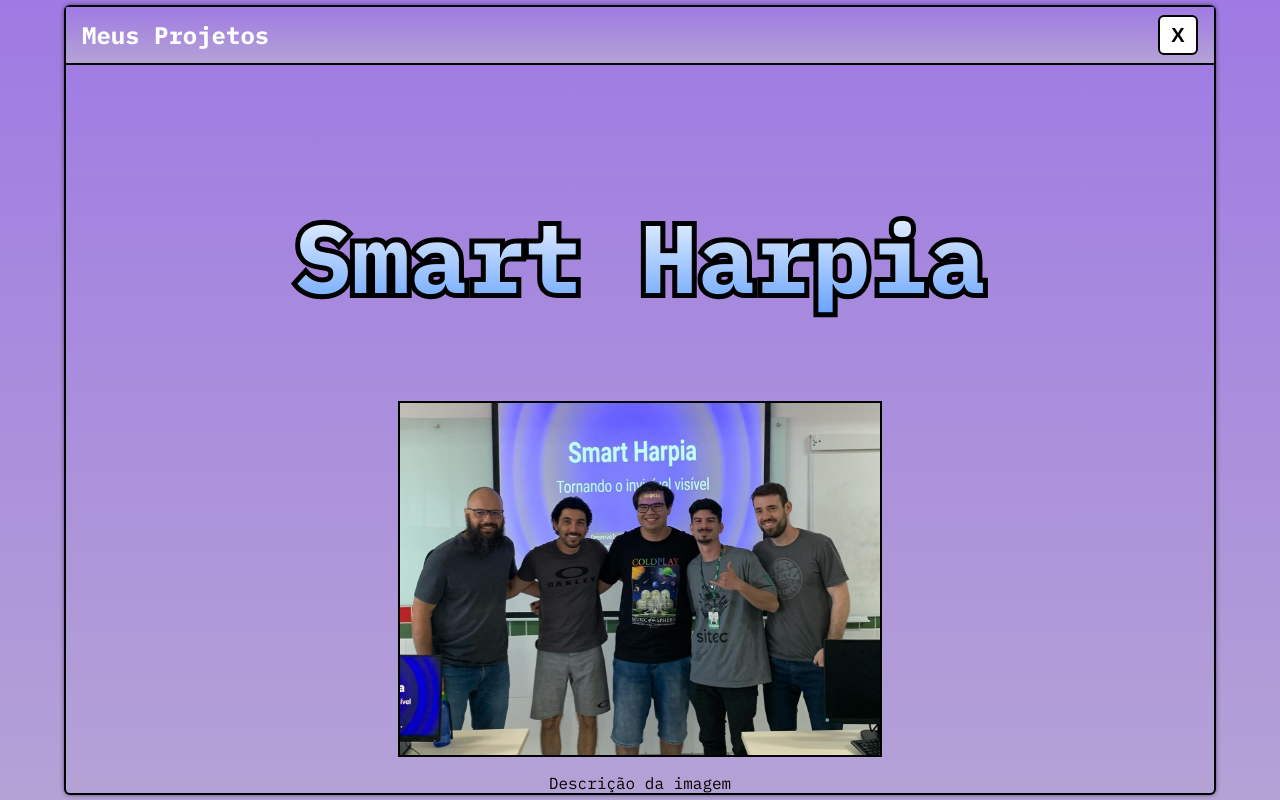
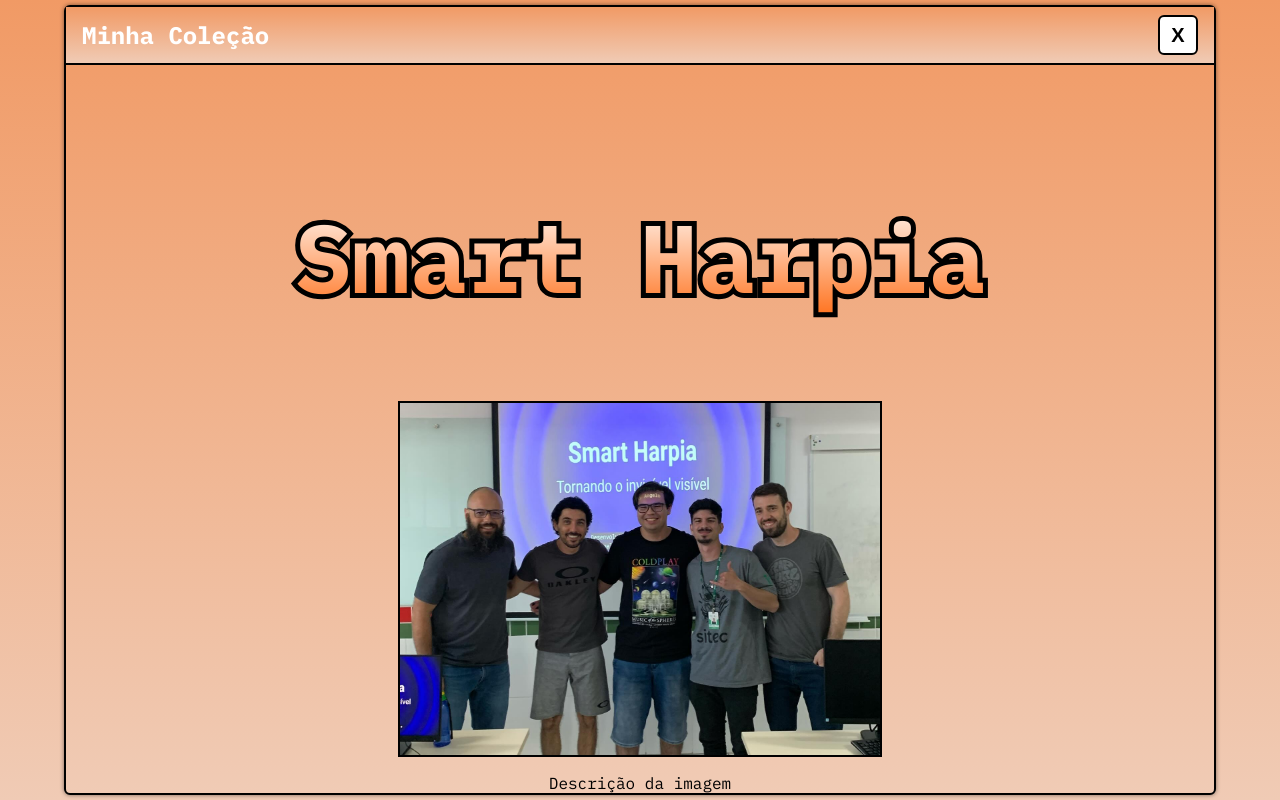
Before and after one commit to angelonetho/portfolio-academy, a React (Vite) app: page /collection in a window 1280 px wide. Built offline with nearby package versions, Linux system fonts and the light colour scheme.

Commit message:
add variant option to components

```diff
--- a/src/components/BaseWindow/index.tsx
+++ b/src/components/BaseWindow/index.tsx
@@ -4,13 +4,16 @@ import { Header } from "../Header";
 
 interface BaseWindowProps {
     children: ReactNode;
+    title: string;
+    close_to: string;
+    variant:  'purple'| 'blue'| 'orange';
 }
 
-export function BaseWindow({children}: BaseWindowProps) {
+export function BaseWindow({children, title, variant, close_to}: BaseWindowProps) {
     return (
-        <BaseContainer>
+        <BaseContainer variant={variant}>
             <div className="window-container">
-            <Header/>
+            <Header title={title} variant={variant} close_to={close_to}/>
             <main className="content-container">
 
                 {children}
--- a/src/components/BaseWindow/style.tsx
+++ b/src/components/BaseWindow/style.tsx
@@ -1,7 +1,18 @@
 import styled from "styled-components";
 
-export const BaseContainer = styled.div`
-    background: linear-gradient(#9F7AE3, #B4A2D6) fixed;
+interface BaseContainerProps {
+    variant:'purple'| 'blue'| 'orange';
+}
+
+export const BaseContainer = styled.div<BaseContainerProps>`
+
+    background: ${(props) =>
+    props.variant === 'purple'
+      ? 'linear-gradient(#9F7AE3, #B4A2D6) fixed'
+      : props.variant === 'blue'
+      ? 'linear-gradient(#4188F1 15%, #8FBCFF) fixed'
+      : 'linear-gradient(#F19A65, #F0CBB5) fixed'};
+
     margin: 0;
     display: flex;
     height: 100vh;
@@ -18,7 +29,12 @@ export const BaseContainer = styled.div`
     border: solid black 2px;
     border-radius: 6px;
 
-    background: linear-gradient(#9F7AE3, #B4A2D6);
+    background: ${(props) =>
+    props.variant === 'purple'
+      ? 'linear-gradient(#9F7AE3, #B4A2D6)'
+      : props.variant === 'blue'
+      ? 'linear-gradient(#4188F1 15%, #8FBCFF)'
+      : 'linear-gradient(#F19A65, #F0CBB5)'};
 
     max-width: 1560px;
 
--- a/src/components/Header/index.tsx
+++ b/src/components/Header/index.tsx
@@ -1,11 +1,17 @@
 import { CloseButton, HeaderContainer } from "./style";
 
-export function Header() {
+interface HeaderProps {
+    title: string;
+    close_to: string;
+    variant:  'purple'| 'blue'| 'orange';
+}
+
+export function Header({title, close_to, variant}: HeaderProps) {
     return (
-        <HeaderContainer>
-            <span>Meus Projetos</span>
+        <HeaderContainer variant={variant}>
+            <span>{title}</span>
 
-            <CloseButton to="/">
+            <CloseButton to={close_to}>
                 <span>X</span>
             </CloseButton>
 
--- a/src/components/Header/style.ts
+++ b/src/components/Header/style.ts
@@ -1,7 +1,11 @@
 import { NavLink } from "react-router-dom";
 import styled  from "styled-components";
 
-export const HeaderContainer = styled.header`
+interface HeaderContainerProps {
+    variant:'purple'| 'blue'| 'orange';
+}
+
+export const HeaderContainer = styled.header<HeaderContainerProps>`
     display: flex;
     justify-content: space-between;
     align-items: center;
@@ -10,7 +14,12 @@ export const HeaderContainer = styled.header`
     height: 3.5rem;
 
     border-bottom: solid black 2px;
-    background: linear-gradient(#9F7AE3, #B4A2D6);
+    background: ${(props) =>
+    props.variant === 'purple'
+      ? 'linear-gradient(#9F7AE3, #B4A2D6)'
+      : props.variant === 'blue'
+      ? 'linear-gradient(#4188F1 15%, #74ABFF)'
+      : 'linear-gradient(#F19A65, #F0CBB5)'};
 
     font-family: "IBM Plex Mono", monospace;
     font-size: 1.5rem;
--- a/src/components/Title/index.tsx
+++ b/src/components/Title/index.tsx
@@ -3,11 +3,12 @@ import { TitleContainer } from "./style";
 
 interface TitleProps {
     children: ReactNode;
+    variant:  'purple'| 'blue'| 'orange';
 }
 
-export function Title({children}: TitleProps) {
+export function Title({children, variant}: TitleProps) {
     return (
-        <TitleContainer>
+        <TitleContainer variant={variant}>
             <span className="big-text stroke-big-text">{children}</span>
             <span className="big-text background-big-text">{children}</span>
       </TitleContainer>
--- a/src/components/Title/style.ts
+++ b/src/components/Title/style.ts
@@ -1,6 +1,10 @@
 import styled from "styled-components";
 
-export const TitleContainer = styled.div`
+interface TitleContainerProps {
+    variant:'purple'| 'blue'| 'orange';
+}
+
+export const TitleContainer = styled.div<TitleContainerProps>`
 
     position: relative;
     display: flex;
@@ -21,7 +25,12 @@ export const TitleContainer = styled.div`
     }
 
     .background-big-text {
-        background: linear-gradient(#fff, #609FFF);
+        background: ${(props) =>
+        props.variant === 'purple'
+        ? 'linear-gradient(#fff, #B4A2D6)'
+        : props.variant === 'blue'
+        ? 'linear-gradient(#fff, #609FFF)'
+        : 'linear-gradient(#fff, #FF6F19)'};
         -webkit-background-clip: text;
         background-clip: text;
         -webkit-text-fill-color: transparent;
--- a/src/pages/Collection/index.tsx
+++ b/src/pages/Collection/index.tsx
@@ -5,8 +5,8 @@ import { Title } from "../../components/Title";
 
 export function Collection() {
     return (
-        <BaseWindow>
-            <Title>Smart Harpia</Title>
+        <BaseWindow title="Minha Coleção" variant="orange" close_to="/">
+            <Title variant="orange">Smart Harpia</Title>
             <ImageWithText src="/smart.jpg" description="Descrição da imagem"/>
             <Paragraph>teste</Paragraph>
         </BaseWindow>
--- a/src/pages/Projects/index.tsx
+++ b/src/pages/Projects/index.tsx
@@ -24,7 +24,7 @@ export function Projects() {
     ]
 
     return(
-        <BaseWindow>
+        <BaseWindow title="Meus Projetos" variant="purple" close_to="/">
             {cards.map((card, index) => (
                     <Card key={index} title={card.title} description={card.description} img_url={card.img_url} tags={card.tags}/>
                 ))}
```
